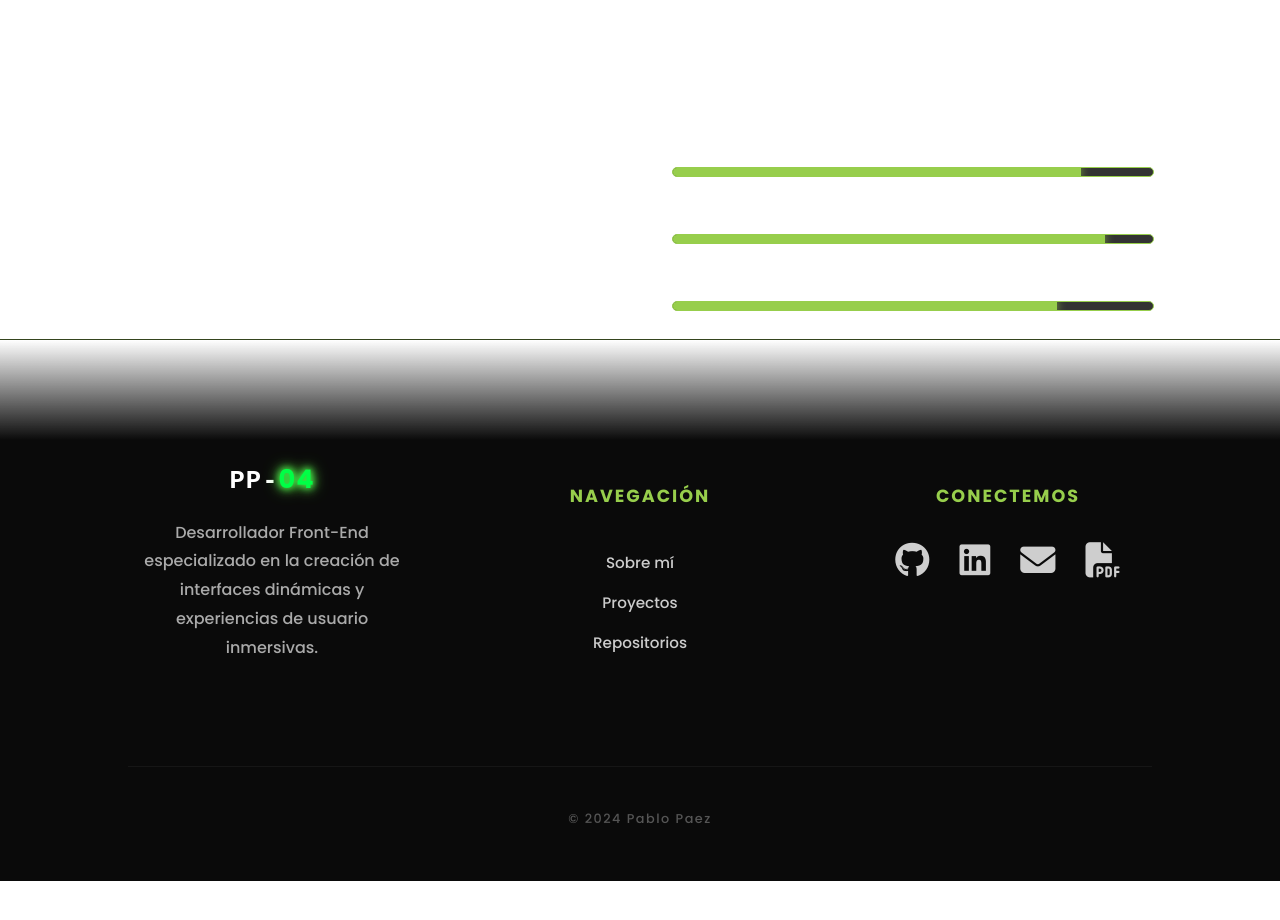
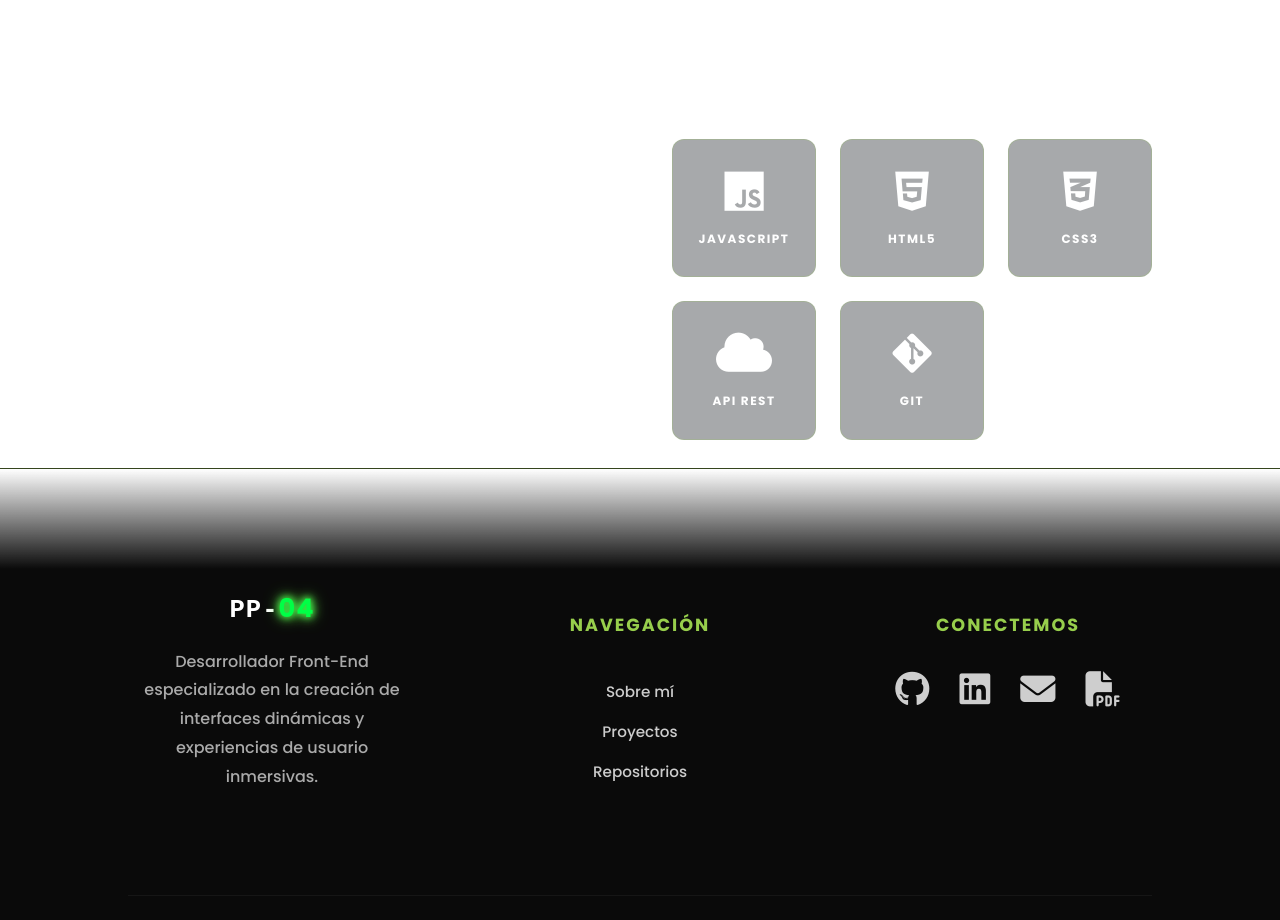
Before and after one commit to PaezPablo/Portfolio-Web, a plain HTML site: page index.html in a window 1280 px wide. Shown: the part 2520-3440 px from the top of the page. Before the commit the page ends 3401 px from the top, so only its background shows below. Drawn offline with Linux system fonts and the light colour scheme; animation ran at ten frames a second.

Commit message:
Portfolio Updated

```diff
--- a/index.html
+++ b/index.html
@@ -145,22 +145,26 @@
 
            <div class="skills-container">
     <h3>Habilidades Técnicas</h3>
-                <div class="skill-bar">
+    <div class="skills-grid">
+        <div class="skill-item">
+            <i class="fab fa-js"></i>
             <p>JavaScript</p>
-                    <div class="bar">
-                        <div class="progress js"></div>
         </div>
+        <div class="skill-item">
+            <i class="fab fa-html5"></i>
+            <p>HTML5</p>
         </div>
-                <div class="skill-bar">
-                    <p>HTML/CSS</p>
-                    <div class="bar">
-                        <div class="progress css"></div>
+        <div class="skill-item">
+            <i class="fab fa-css3-alt"></i>
+            <p>CSS3</p>
         </div>
+        <div class="skill-item">
+            <i class="fas fa-cloud"></i>
+            <p>API Rest</p>
         </div>
-                <div class="skill-bar">
-                    <p>API Rest</p>
-                    <div class="bar">
-                        <div class="progress api"></div>
+        <div class="skill-item">
+            <i class="fab fa-git-alt"></i>
+            <p>Git</p>
         </div>
     </div>
 </div>
--- a/stars.js
+++ b/stars.js
@@ -65,11 +65,8 @@ window.onload = () => {
 const portal = document.querySelector('.portal');
 
 const dimensiones = [
-    "https://paezpablo.github.io/Proyectos-JS/05-Rick-and-Morty/",
     "https://paezpablo.github.io/Proyectos-JS/01-Tinder-Swipe/",
-    "https://paezpablo.github.io/Proyectos-JS/03-Pokedex/",
-    "https://paezpablo.github.io/Proyectos-JS/02-Arkanoid-Game/",
-    "https://paezpablo.github.io/Proyectos-JS/04-Efecto-Parallax/"
+    "https://paezpablo.github.io/Proyectos-JS/07-BlackJack/"
 ];
 
 if (portal) {
--- a/styles.css
+++ b/styles.css
@@ -385,40 +385,71 @@ body {
     min-width: 300px;
 }
 
-.skills-container h3 {
-    color: var(--light);
+
+.skills-grid {
+    display: grid;
+    grid-template-columns: repeat(auto-fit, minmax(110px, 1fr));
+    gap: 1.5rem;
+    margin-top: 2rem;
 }
 
-.skill-bar p {
-    color: var(--light);
+.skill-item {
+    background: rgba(36, 40, 47, 0.4);
+    backdrop-filter: blur(8px);
+    border: 1px solid rgba(151, 206, 76, 0.2);
+    padding: 1.8rem 1rem;
+    border-radius: 12px;
+    display: flex;
+    flex-direction: column;
+    align-items: center;
+    transition: all 0.4s cubic-bezier(0.175, 0.885, 0.32, 1.275);
+    position: relative;
+    overflow: hidden;
 }
 
-.bar {
+.skill-item::before {
+    content: '';
+    position: absolute;
+    top: 0;
+    left: 0;
     width: 100%;
-    height: 8px;
-    background: #333;
-    border-radius: 10px;
-    margin-top: 5px;
-    overflow: hidden;
-    border: 1px solid var(--portal-green);
+    height: 100%;
+    background: radial-gradient(circle at center, var(--portal-green) 0%, transparent 70%);
+    opacity: 0;
+    transition: opacity 0.4s ease;
+    z-index: -1;
 }
 
-.progress {
-    height: 100%;
-    background: var(--portal-green);
-    box-shadow: 0 0 10px var(--portal-green);
+.skill-item:hover {
+    transform: translateY(-10px);
+    border-color: var(--portal-green);
+    box-shadow: 0 0 25px rgba(151, 206, 76, 0.4);
 }
 
-.js {
-    width: 85%;
+.skill-item:hover::before {
+    opacity: 0.15;
 }
 
-.css {
-    width: 90%;
+.skill-item i {
+    font-size: 2.8rem;
+    color: var(--light);
+    margin-bottom: 1rem;
+    transition: all 0.3s ease;
 }
 
-.api {
-    width: 80%;
+.skill-item:hover i.fa-js { color: #f7df1e; filter: drop-shadow(0 0 8px #f7df1e); }
+.skill-item:hover i.fa-html5 { color: #e34f26; filter: drop-shadow(0 0 8px #e34f26); }
+.skill-item:hover i.fa-css3-alt { color: #1572b6; filter: drop-shadow(0 0 8px #1572b6); }
+.skill-item:hover i.fa-cloud { color: var(--rick-cyan); filter: drop-shadow(0 0 8px var(--rick-cyan)); }
+.skill-item:hover i.fa-git-alt { color: #f05032; filter: drop-shadow(0 0 8px #f05032); }
+
+.skill-item p {
+    color: var(--light);
+    font-size: 0.75rem;
+    font-weight: 700;
+    margin: 0;
+    text-transform: uppercase;
+    letter-spacing: 1.5px;
 }
 
 #starsCanvas {
@@ -580,9 +611,49 @@ body {
     background: transparent;
 }
 
-/* @media (max-width: 768px) {
+    @media (max-width: 768px) {
+        .hero {
+        flex-direction: column-reverse;
+        justify-content: center;
+        text-align: center;
+        height: auto;
+        padding: 2rem 5%;
+        gap: 3rem;
+    }
+
+    .hero-content h1 {
+        font-size: 2.5rem;
+    }
+
+
+    .portal-container {
+        width: 250px;
+        height: 250px;
+        flex-shrink: 0;
+        margin: 0 auto;
+    }
+
+    .about-container {
+        flex-direction: column;
+        text-align: center;
+    }
+
+    .skills-grid {
+        grid-template-columns: repeat(2, 1fr);
+        gap: 1rem;
+    }
     .footer {
         margin-top: 0;
         padding-top: 60px;
     }
-} */
+}
+
+@keyframes icon-pulse {
+    0% { transform: scale(1); }
+    50% { transform: scale(1.1); }
+    100% { transform: scale(1); }
+}
+
+.skill-item:hover i {
+    animation: icon-pulse 1.5s infinite ease-in-out;
+}
```
Lines whose indentation alone changed are shown as unchanged.
